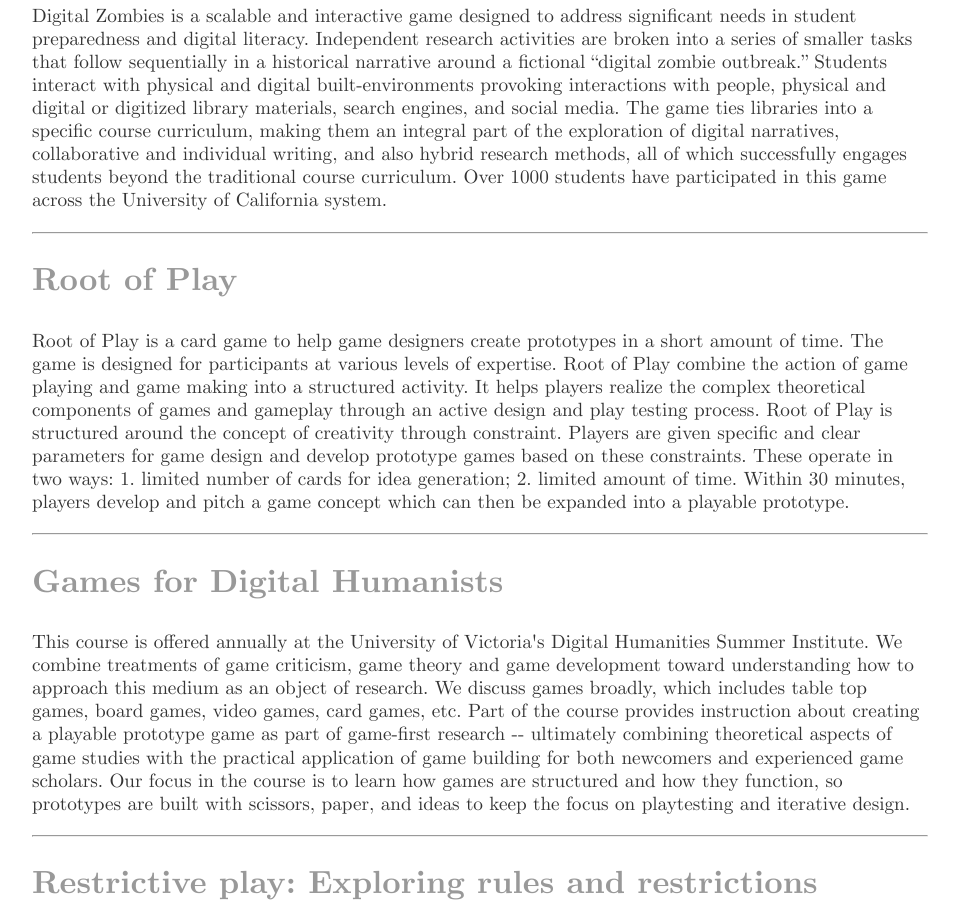
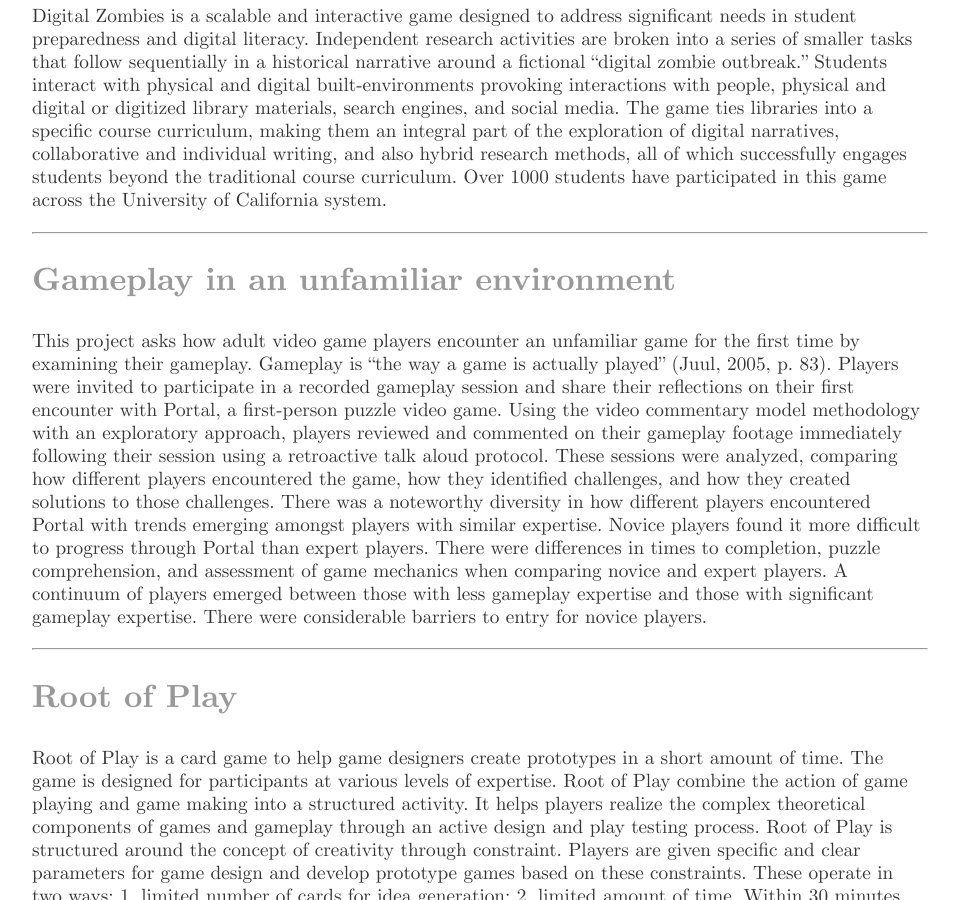
Before and after one commit to bigrube77/bigrube77.github.io, a Jekyll site: the page built from portfolio/index.html, in a window 1280 px wide and 900 px high, scrolled down 244 px. Shown: the whole window, without its empty margins (160-1119 px from the left). Built offline with Jekyll 4.4.1, drawn with Linux system fonts in a browser that asks for light colours.

Commit message:
portfolio

```diff
--- a/portfolio/index.html
+++ b/portfolio/index.html
@@ -10,6 +10,13 @@ title: Portfolio, Andrew Keenan, Ph.D
 
 			<h2><a href="http://digitalzombies.ucr.edu/">Digital Zombies</a></h2> <p>Digital Zombies is a scalable and interactive game designed to address significant needs in student preparedness and digital literacy. Independent research activities are broken into a series of smaller tasks that follow sequentially in a historical narrative around a fictional “digital zombie outbreak.” Students interact with physical and digital built-environments provoking interactions with people, physical and digital or digitized library materials, search engines, and social media. The game ties libraries into a specific course curriculum, making them an integral part of the exploration of digital narratives, collaborative and individual writing, and also hybrid research methods, all of which successfully engages students beyond the traditional course curriculum. Over 1000 students have participated in this game across the University of California system.</p>
 
+
+<hr>
+
+                <h2><a href="https://docs.google.com/presentation/d/1Y6lnD_fW22l3Gc9jlO0jsiZU879YAuNwVueTrMO5cb0/edit?usp=sharing">Gameplay in an unfamiliar environment</a></h2>
+
+        <p>This project asks how adult video game players encounter an unfamiliar game for the first time by examining their gameplay. Gameplay is “the way a game is actually played” (Juul, 2005, p. 83). Players were invited to participate in a recorded gameplay session and share their reflections on their first encounter with Portal, a first-person puzzle video game. Using the video commentary model methodology with an exploratory approach, players reviewed and commented on their gameplay footage immediately following their session using a retroactive talk aloud protocol. These sessions were analyzed, comparing how different players encountered the game, how they identified challenges, and how they created solutions to those challenges. There was a noteworthy diversity in how different players encountered Portal with trends emerging amongst players with similar expertise. Novice players found it more difficult to progress through Portal than expert players. There were differences in times to completion, puzzle comprehension, and assessment of game mechanics when comparing novice and expert players. A continuum of players emerged between those with less gameplay expertise and those with significant gameplay expertise. There were considerable barriers to entry for novice players.
+</p>
 
 <hr>
 
@@ -26,7 +33,6 @@ title: Portfolio, Andrew Keenan, Ph.D
 
 <hr>
 
-
                 <h2><a href="https://docs.google.com/presentation/d/1M6Fl_shuBP7G7HC0m4nVYqpmiO-VlApk3e5_IxXmtUY/edit?usp=sharing">Restrictive play: Exploring rules and restrictions</a></h2>
 
         <p>This presentation highlights the invisible rules and restrictions of video games. These restrictions are an important consideration when using games for education or learning. Rules and play seem like contradictory concepts. Rules are synonymous with control, restriction, and boundaries while play is synonymous with fun, creativity, and imagination. Despite this contradiction, all games have rules. In video games, rules shape the experience of play. As player communities adopt games, they introduce practices and challenge the existing rule sets. This leads to patches and modifications by developers to balance the game, meeting the needs of the player community as the game develops. However, aside from a few instances (Garry’s Mod, Minecraft), players rarely have direct control over the rules in video games. When using games for education or learning purposes, developers must consider these boundaries and restrictions for players.
```
